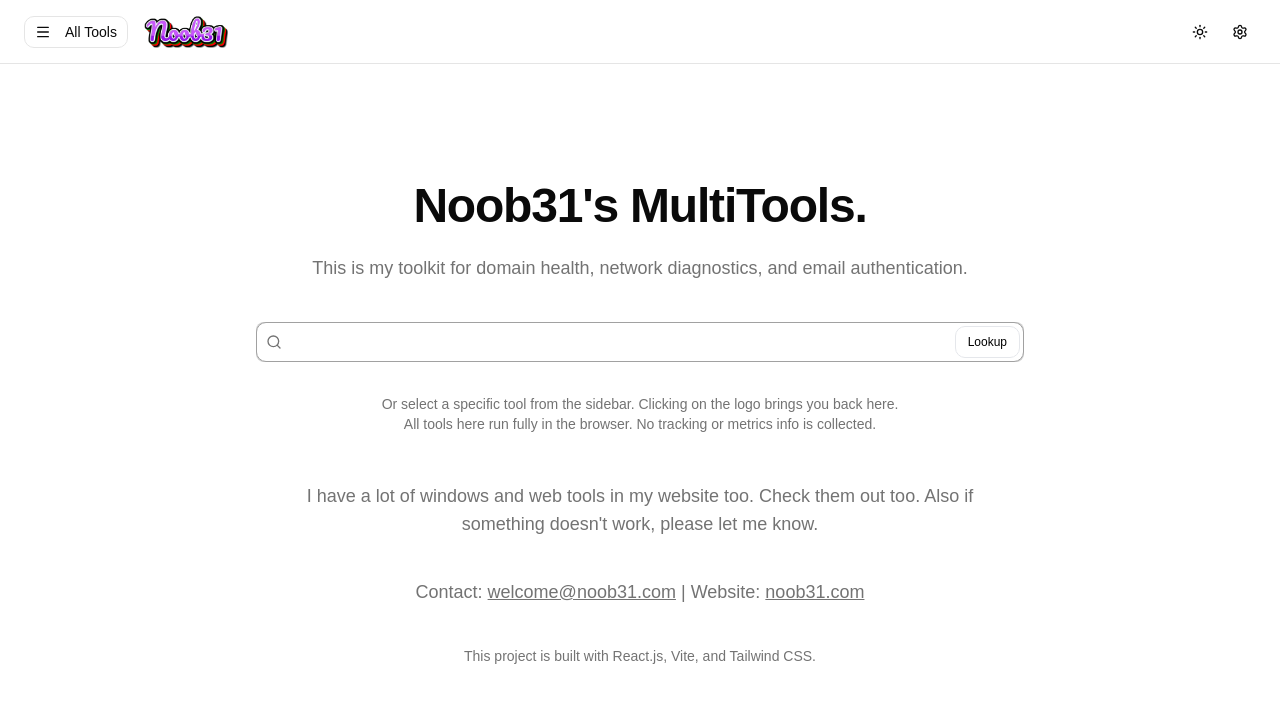
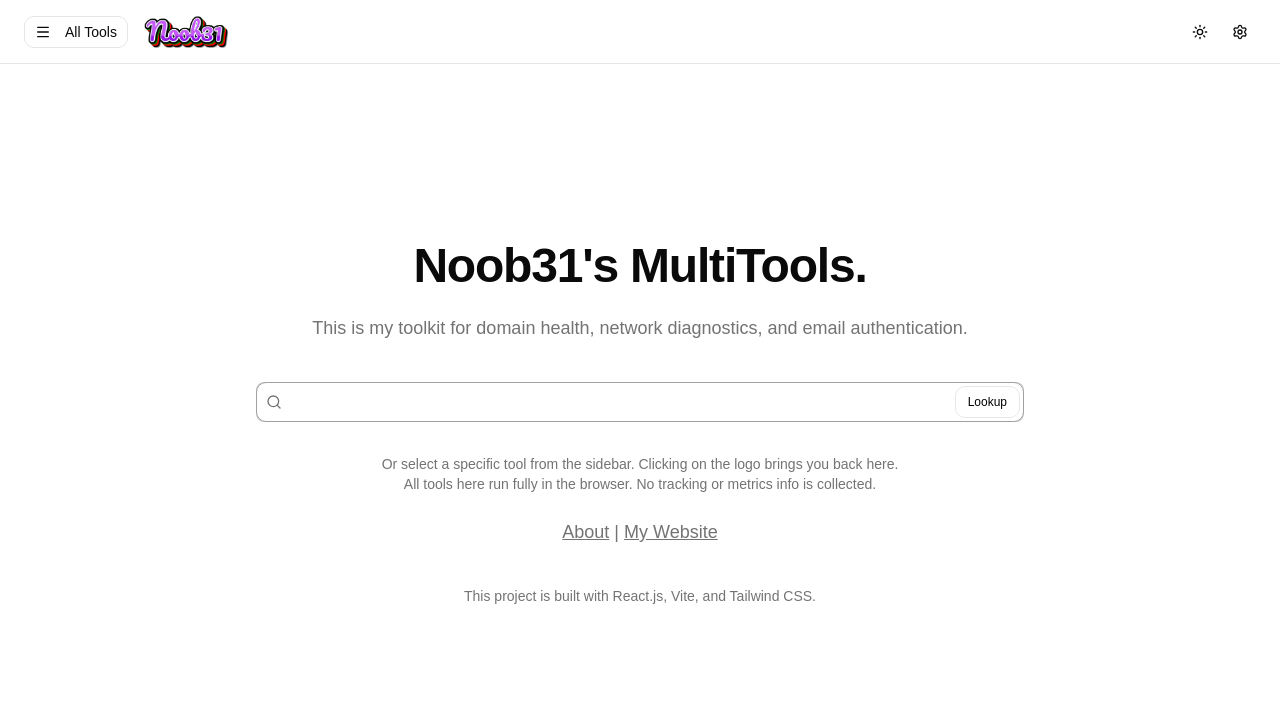
Before and after one commit to Noob31Gen/noob31-multitool, a React (Vite) app: page / in a window 1280 px wide. Shown: the top 702 px of the page. Built offline with nearby package versions, Linux system fonts and the light colour scheme.

Commit message:
modify63-release

```diff
--- a/src/App.tsx
+++ b/src/App.tsx
@@ -19,6 +19,8 @@ import { EmailDeliverabilityPage } from "@/components/tools/EmailDeliverabilityP
 import { SubdomainScannerPage } from "@/components/tools/SubdomainScannerPage"
 import { SuperToolSearch } from "@/components/shared/SuperToolSearch"
 import { CreditsPage } from "@/components/tools/CreditsPage"
+import { AboutPage } from "@/components/tools/AboutPage"
+
 
 
 function App() {
@@ -42,13 +44,9 @@ function App() {
                 All tools here run fully in the browser. No tracking or metrics info is collected.
               </p>
               <br></br>
-              <br></br>
               <p className="text-lg text-muted-foreground mb-10 max-w-2xl">
-                I have a lot of windows and web tools in my website too. Check them out too. Also if something doesn't work, please let me know.
-              </p>
-              <p className="text-lg text-muted-foreground mb-10 max-w-2xl">
-                Contact: <a className="underline" href="mailto:welcome@noob31.com">welcome@noob31.com</a> |
-                Website: <a className="underline" href="https://noob31.com/" target="_blank">noob31.com</a>
+                <a className="underline" href="/about/info">About</a> |&nbsp;
+                <a className="underline" href="https://noob31.com/" target="_blank" rel="noreferrer">My Website</a>
               </p>
               <p className="text-sm text-muted-foreground">
                 This project is built with React.js, Vite, and Tailwind CSS.
@@ -90,6 +88,7 @@ function App() {
           <Route path="/bonus/dmarc-generator" element={<DmarcGeneratorPage />} />
 
           {/* Part 9: About */}
+          <Route path="/about/info" element={<AboutPage />} />
           <Route path="/about/credits" element={<CreditsPage />} />
 
           <Route path="*" element={<div className="p-10 text-center text-muted-foreground">Component coming soon...</div>} />
--- a/src/components/layout/Sidebar.tsx
+++ b/src/components/layout/Sidebar.tsx
@@ -42,6 +42,7 @@ const TOOL_CATEGORIES = [
   {
     title: "About",
     tools: [
+      { name: "About", path: "/about/info" },
       { name: "Credits", path: "/about/credits" },
     ],
   },
--- /dev/null
+++ b/src/components/tools/AboutPage.tsx
@@ -0,0 +1,38 @@
+import { Card } from "@/components/ui/card"
+
+export function AboutPage() {
+  return (
+    <div className="space-y-6">
+      <div>
+        <h1 className="text-2xl sm:text-3xl font-bold tracking-tight">About Me</h1>
+      </div>
+
+      <Card className="p-6 bg-muted/40 space-y-4">
+        <div>
+          <h2 className="text-xl font-semibold mb-2">Noob31's MultiTools</h2>
+          <p className="text-muted-foreground">
+            I'm a Network Security Engineer. I made this abomination to reduce my own dependancy on <a href="https://mxtoolbox.com/" target="_blank" rel="noreferrer">MXToolbox</a> (which is fantastic btw). This is just a side project of mine.
+          </p>
+          <p className="text-muted-foreground">
+            I have a lot of windows and web tools on my website. Check them out too. Also if something doesn't work, please let me know.
+          </p>
+        </div>
+
+        <div className="pt-4 space-y-2">
+          <p className="text-muted-foreground">
+            <span className="font-medium text-foreground">Contact:</span> <a className="underline hover:text-foreground" href="mailto:welcome@noob31.com">welcome@noob31.com</a>
+          </p>
+          <p className="text-muted-foreground">
+            <span className="font-medium text-foreground">Website:</span> <a className="underline hover:text-foreground" href="https://noob31.com/" target="_blank" rel="noreferrer">noob31.com</a>
+          </p>
+        </div>
+
+        <div className="pt-4 border-t border-border/50">
+          <p className="text-sm text-muted-foreground">
+            This project is built with React.js, Vite, and Tailwind CSS.
+          </p>
+        </div>
+      </Card>
+    </div>
+  )
+}
```
